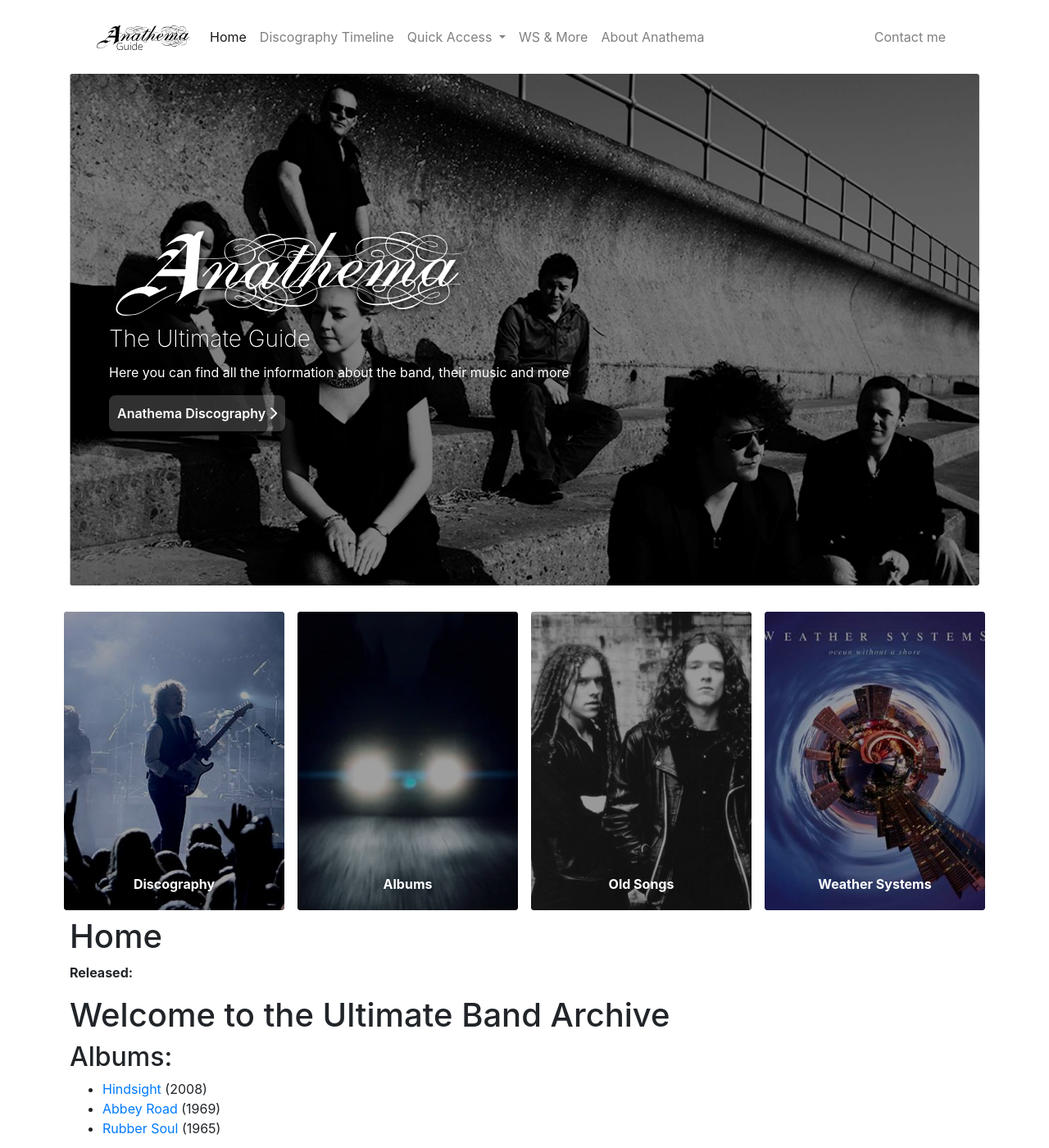
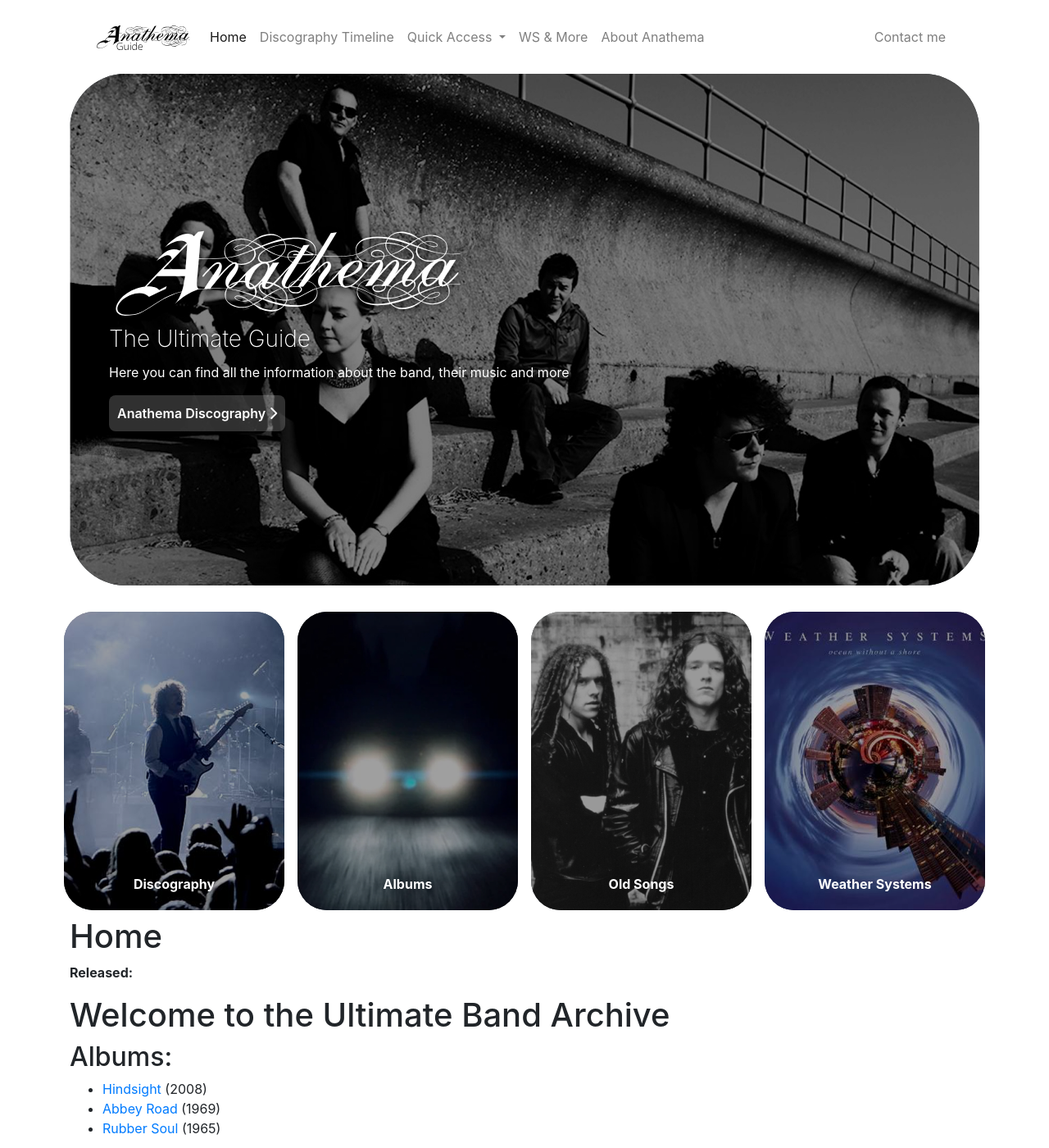
Before and after one commit to Hita9900/Anathema-Guide, a Jekyll site: the page built from index.md, in a window 1280 px wide and 1400 px high. Shown: the whole window at 82% size. Built offline with Jekyll 4.4.1, drawn with Linux system fonts in a browser that asks for light colours; nearby versions of some CDN libraries.

Commit message:
stylesheet

```diff
--- a/assets/css/style.css
+++ b/assets/css/style.css
@@ -10,8 +10,8 @@
       margin-right: 0;
     }
     .navbar-toggler{
-      border-color: #fff;
-      border: 0px solid white;
+      border-color: #fff !important;
+      border: 0px solid white !important;
     }
       .custom-radius-3
     {
@@ -21,18 +21,18 @@
     @media screen and (min-width: 768px) {
       .custom-radius-3
     {
-      border-radius: 4.25rem;
+      border-radius: 4.25rem !important;
     }
     }
     .custom-radius-2
     {
-      border-radius: 2.25rem;
+      border-radius: 2.25rem !important;
       overflow: clip;
     }
     @media screen and (max-width: 768px) {
       .custom-radius-2
     {
-      border-radius: 1.25rem;
+      border-radius: 1.25rem !important;
     }
     }
     @media screen and (max-width:768px){
@@ -61,7 +61,7 @@
     }
     @media screen and (max-width:575px) {
     .popo{
-      width: 50%;
+      width: 50% !important;
     }}
     .black-hover{
       background: #00000060;
```
Also changed, not shown: _includes/head.html (added, +22 -0 lines), _includes/footer.html (added), _includes/navbar.html (added).
